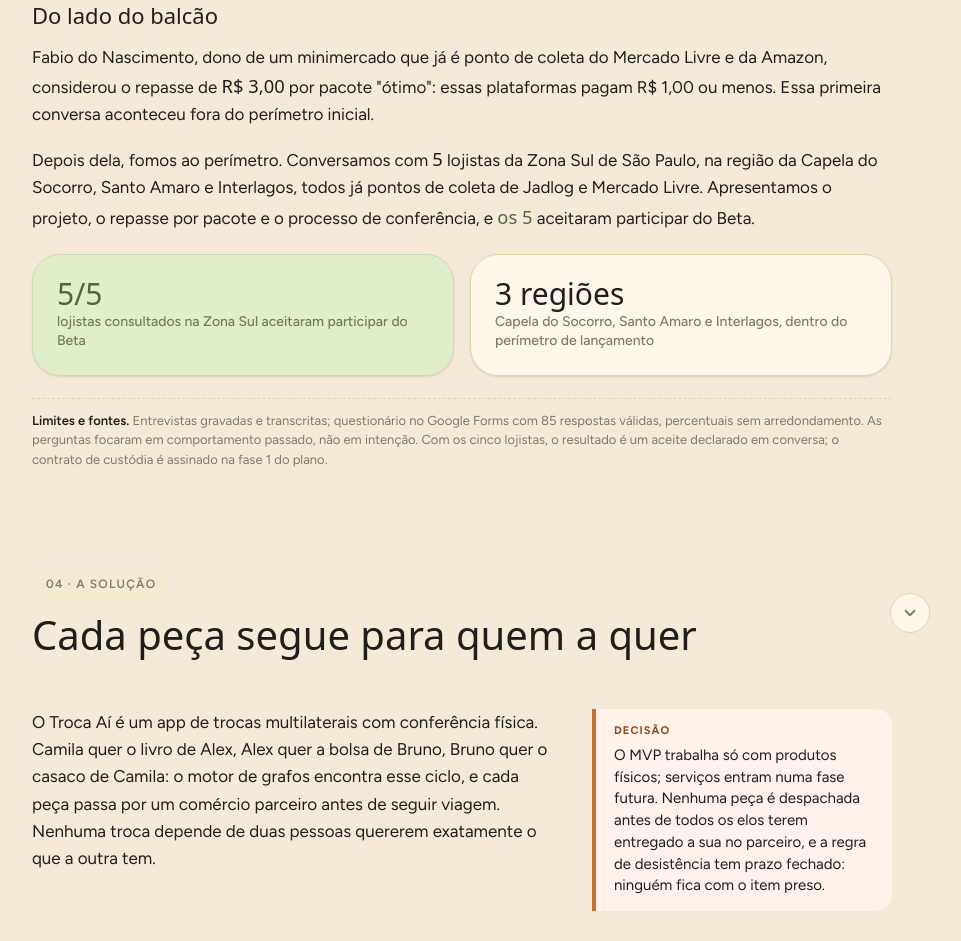
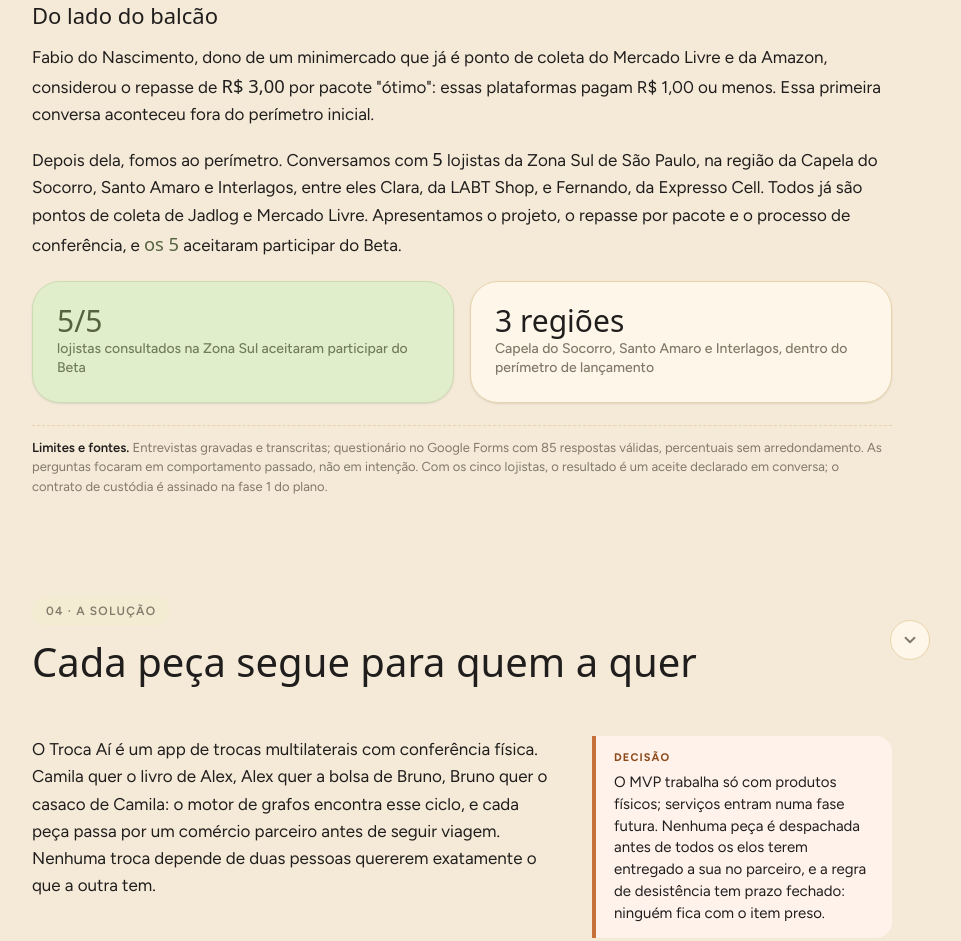
Before and after one commit to LuisHansen/trocai-portfolio, a website: page index.html in a window 1280 px wide. Shown: the part 3634-4575 px from the top of the page, without its empty margins (318-1279 px from the left). Drawn offline with Linux system fonts and the light colour scheme; a web font is replaced by a local one.

Commit message:
Nomeia dois dos lojistas consultados: Clara (LABT Shop) e Fernando (Expresso Cell)
Co-Authored-By: Claude Fable 5.2 <noreply@anthropic.com>
Claude-Session: https://claude.ai/code/session_017Gu8FbMHHtadvH7QtcCn5u

```diff
--- a/index.html
+++ b/index.html
@@ -563,7 +563,7 @@ footer a{color:var(--terra-700)}
     <div class="prose">
       <h3>Do lado do balcão</h3>
       <p>Fabio do Nascimento, dono de um minimercado que já é ponto de coleta do Mercado Livre e da Amazon, considerou o repasse de <span class="n">R$ 3,00</span> por pacote "ótimo": essas plataformas pagam R$ 1,00 ou menos. Essa primeira conversa aconteceu fora do perímetro inicial.</p>
-      <p>Depois dela, fomos ao perímetro. Conversamos com <span class="n">5</span> lojistas da Zona Sul de São Paulo, na região da Capela do Socorro, Santo Amaro e Interlagos, todos já pontos de coleta de Jadlog e Mercado Livre. Apresentamos o projeto, o repasse por pacote e o processo de conferência, e <span class="n olive">os 5</span> aceitaram participar do Beta.</p>
+      <p>Depois dela, fomos ao perímetro. Conversamos com <span class="n">5</span> lojistas da Zona Sul de São Paulo, na região da Capela do Socorro, Santo Amaro e Interlagos, entre eles Clara, da LABT Shop, e Fernando, da Expresso Cell. Todos já são pontos de coleta de Jadlog e Mercado Livre. Apresentamos o projeto, o repasse por pacote e o processo de conferência, e <span class="n olive">os 5</span> aceitaram participar do Beta.</p>
     </div>
     <div class="stats">
       <div class="stat olive"><span class="num mid">5/5</span><span class="label">lojistas consultados na Zona Sul aceitaram participar do Beta</span></div>
```
